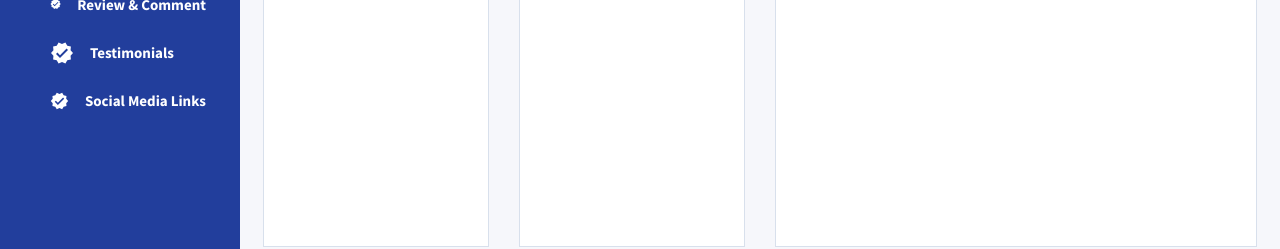
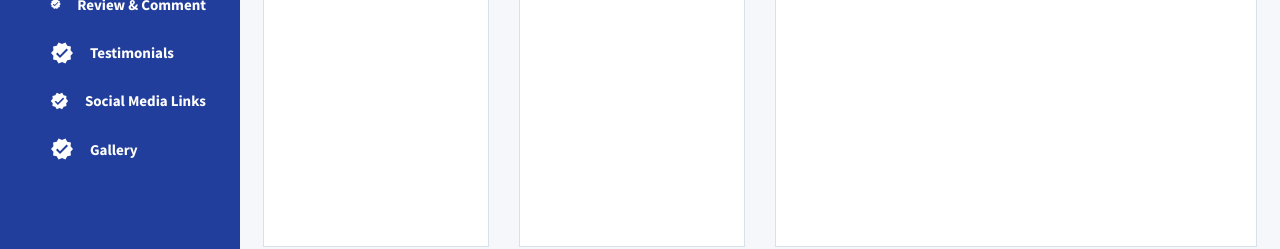
Before and after one commit to apachiwebtech/ecommerce, a React (Create React App) app: page /webapp in a window 1280 px wide. Shown: the part 860-1109 px from the top of the page. Built offline with nearby package versions, Linux system fonts and the light colour scheme; sample sign-in values are in the browser's storage.

Commit message:
header updated

```diff
--- a/src/AdminComponent/Header.js
+++ b/src/AdminComponent/Header.js
@@ -143,6 +143,12 @@ const Header = () => {
             <span className="menu-title">Social Media Links</span>
           </Link>
         </li>
+        <li className="nav-item">
+          <Link className="nav-link" to='/webapp/gallery'>
+            <Icon path={mdiCheckDecagram} size={1} className='mx-3' />
+            <span className="menu-title">Gallery</span>
+          </Link>
+        </li>
         {/* <li className="nav-item sidebar-category">
           <p>Pages</p>
           <span></span>
```
